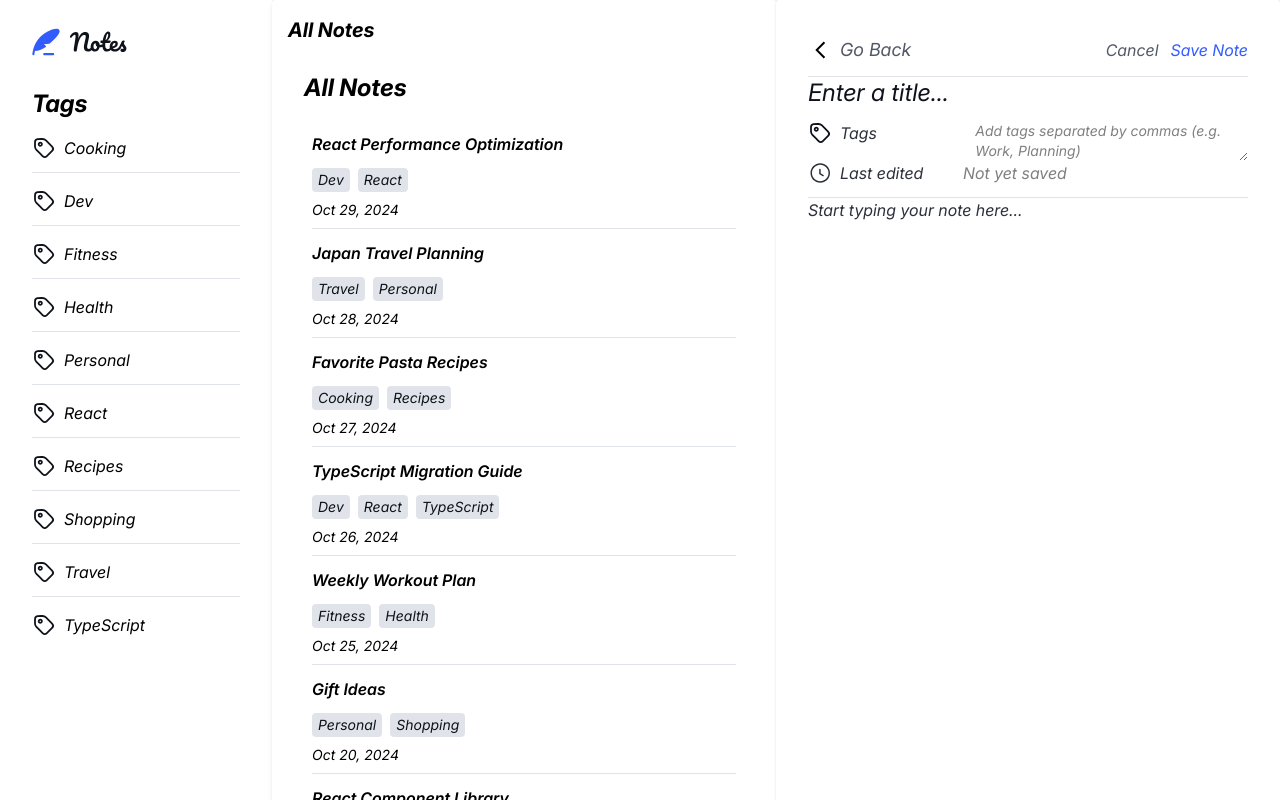
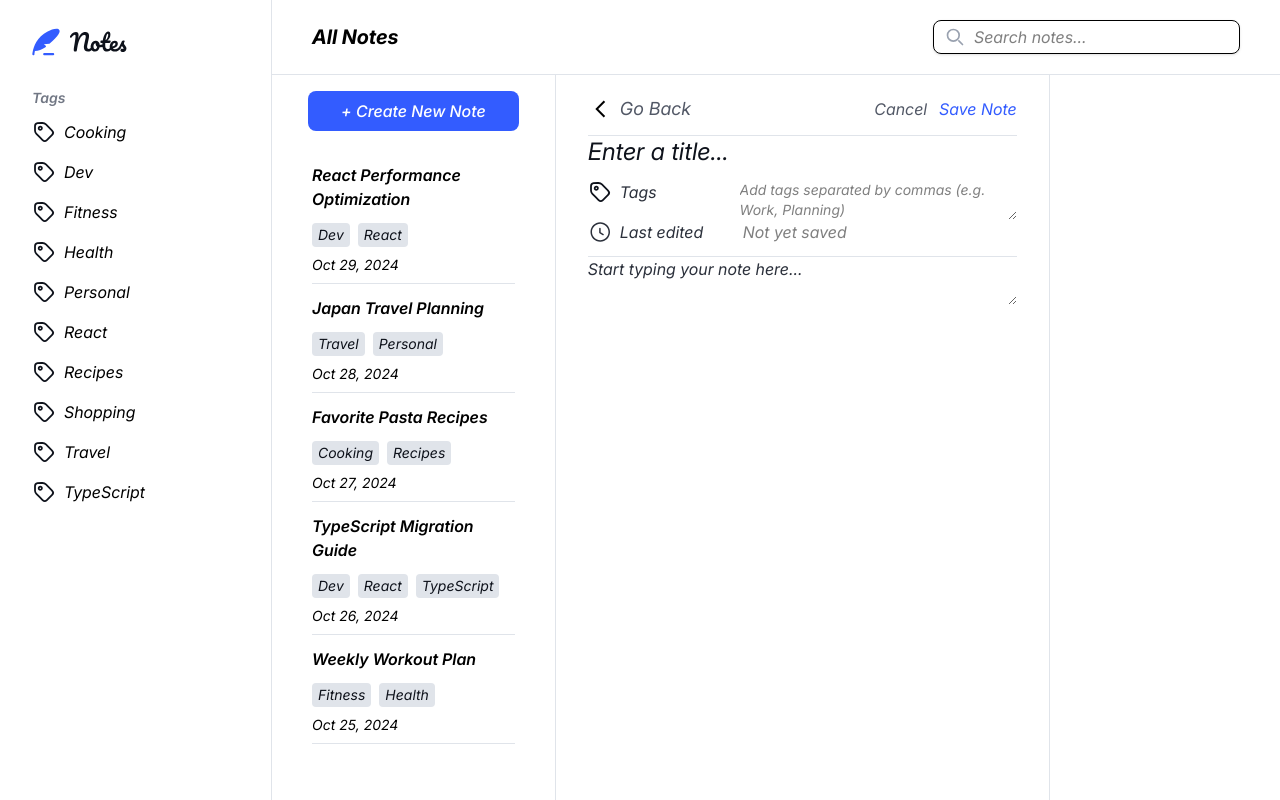
Before and after one commit to Jhill2022/Note-taking-app, a React (Vite) app: page /new in a window 1280 px wide. Shown: the top 800 px of the page. Built offline with nearby package versions, Linux system fonts and the light colour scheme.

Commit message:
some modifications to notes

```diff
--- a/src/AddNote.jsx
+++ b/src/AddNote.jsx
@@ -56,7 +56,7 @@ const AddNote = ({ setNotes}) => {
     <div className="px-4 pt-5">
       <div className="border-b-1 border-[#E0E4EA]">
         <div className="mb-3 flex justify-between ">
-          <div onClick={() => navigate("/")}className="flex text-[#525866] text-lg items-center gap-2" to={"/"}>
+          <div onClick={() => navigate("/")} className="flex text-[#525866] text-lg items-center gap-2">
             <img src="../src/assets/images/icon-arrow-left.svg" alt="" /> Go
             Back
           </div>
@@ -71,7 +71,7 @@ const AddNote = ({ setNotes}) => {
         <input value={title} onChange={(e) => setTitle(e.target.value)} className='text-2xl placeholder-[#0E121B]' type="text" placeholder='Enter a title...'/>
         <div className="border-b-1 border-[#E0E4EA]">
             <div className="flex mt-3 ">
-              <div className="w-[270px]">
+              <div className="w-[235px]">
                 <p className="flex gap-2 text-[#2B303B]">
                   <img src="../src/assets/images/icon-tag.svg" alt="" />
                   Tags
@@ -90,7 +90,7 @@ const AddNote = ({ setNotes}) => {
             </div>
         </div>
       </div>
-      <textarea value={content} onChange={(e) => setContent(e.target.value)}className='w-full min-h-screen placeholder-[#2B303B]' placeholder='Start typing your note here…'></textarea>
+      <textarea value={content} onChange={(e) => setContent(e.target.value)}className='w-full  placeholder-[#2B303B]' placeholder='Start typing your note here…'></textarea>
     </div>
   )
 }
--- a/src/AllNotes.jsx
+++ b/src/AllNotes.jsx
@@ -5,9 +5,9 @@ const AllNotes = ({ notes, setActiveTab }) => {
   return (
     <div>
 
-      <div className="px-4 pt-5">
-        <h1 className="font-bold text-2xl">All Notes</h1>
-        <div className="px-2 pt-4">
+      <div className="px-4 pt-5 ">
+        <h1 className="font-bold text-2xl lg:hidden">All Notes</h1>
+        <div className="px-2 pt-4 lg:pt-0 lg:overflow-y-auto lg:max-h-[calc(100vh-200px)]">
           {notes.map((note, index) => (
             <Link key={index} to={`/note/${note.id}`} onClick={() => setActiveTab(null)}>
               <div className="border-b-1 border-[#E0E4EA] mt-3">
--- a/src/DesktopLayout.jsx
+++ b/src/DesktopLayout.jsx
@@ -15,9 +15,9 @@ export default function DesktopLayout({ notes, setNotes }) {
 
   return (
     <div>
-      <div className="bg-gray-100 flex">
-        <div className="bg-white p-4 w-[272px]">
-          {" "}
+      <div className=" flex min-h-screen">
+        {/* Sidebar */}
+        <div className="bg-white p-4 w-[272px] border-r border-[#E0E4EA]">
           <Logo />
           <NoteTags
             notes={notes}
@@ -25,28 +25,61 @@ export default function DesktopLayout({ notes, setNotes }) {
             setSelectedTag={setSelectedTag}
           />
         </div>
-        <div className="flex-1 bg-white p-4 shadow-md rounded min-h-screen">
+
+        {/* Main Content Area */}
+        <div className="flex-1 flex flex-col">
+          {/* 🔍 Search input above both panels */}
+          <div className="flex justify-between items-center py-5 px-10 border-b border-[#E0E4EA]">
+            <h2 className="text-xl font-bold">
+              {activeTab === "archive"
+                ? "Archive"
+                : selectedTag
+                ? `Notes Tagged: ${selectedTag}`
+                : "All Notes"}
+            </h2>
+            <div className="relative ">
+              <input
+                type="text"
+                placeholder="Search notes..."
+                className="w-full pl-10 pr-4 py-1 border rounded-lg shadow-sm focus:outline-none "
+              />
+              <svg
+                className="absolute left-3 top-1/2 transform -translate-y-1/2 text-gray-400"
+                xmlns="http://www.w3.org/2000/svg"
+                fill="none"
+                viewBox="0 0 24 24"
+                stroke="currentColor"
+                width="20"
+                height="20"
+              >
+                <path
+                  strokeLinecap="round"
+                  strokeLinejoin="round"
+                  strokeWidth={2}
+                  d="M21 21l-4.35-4.35M17 10a7 7 0 11-14 0 7 7 0 0114 0z"
+                />
+              </svg>
+            </div>
+          </div>
+
+          {/* Notes & Routes side-by-side */}
+          <div className="flex">
+            {/* Left: Notes List */}
+            <div className="flex-1 bg-white px-4 pt-4 min-h-screen">
+              <div className="px-5">
+                <button
+                  className="w-full bg-[#335CFF] text-white rounded-[8px] px-4 py-2 font-medium"
+                  onClick={() => navigate("/new")}
+                >
+                  + Create New Note
+                </button>
+              </div>
               {selectedTag ? (
-            // ✅ show filtered tag view
                 <>
-              <button
-                onClick={() => setSelectedTag(null)}
-                className="text-sm text-[#525866] hover:underline flex items-center mb-3"
-              >
-                <img
-                  src="../src/assets/images/icon-arrow-left.svg"
-                  alt=""
-                  className="mr-1"
-                />
-                Go Back
-              </button>
-              <h2 className="text-xl font-semibold mb-2">
-                Notes Tagged:{" "}
-                <span className="text-blue-600">{selectedTag}</span>
-              </h2>
-              <p className="text-sm mb-2">
+                  <p className="text-sm mb-2 mt-2 px-5">
                     All notes with the "{selectedTag}" tag are shown here.
                   </p>
+
                   {notes
                     .filter((note) => note.tags.includes(selectedTag))
                     .map((note) => (
@@ -54,10 +87,9 @@ export default function DesktopLayout({ notes, setNotes }) {
                         key={note.id}
                         onClick={() => {
                           setActiveTab(null);
-                      // 💡 clear selectedTag so the detail view shows up correctly
                           navigate(`/note/${note.id}`);
                         }}
-                    className="block border-b border-[#E0E4EA] py-2 cursor-pointer last:border-b-0"
+                        className="block border-b border-[#E0E4EA] py-2  px-5 cursor-pointer last:border-b-0"
                       >
                         <div className="font-semibold text-[16px]">
                           {note.title}
@@ -73,24 +105,27 @@ export default function DesktopLayout({ notes, setNotes }) {
                           ))}
                         </div>
                         <div className="mt-1 font-normal text-sm text-gray-500">
-                      {new Date(note.lastEdited).toLocaleDateString("en-US", {
+                          {new Date(note.lastEdited).toLocaleDateString(
+                            "en-US",
+                            {
                               year: "numeric",
                               month: "short",
                               day: "numeric",
-                      })}
+                            }
+                          )}
                         </div>
                       </div>
                     ))}
                 </>
               ) : (
-            // ✅ default to All Notes
                 <>
-              <h2 className="text-xl font-bold mb-2">All Notes</h2>
                   <AllNotes notes={notes} setActiveTab={setActiveTab} />
                 </>
               )}
             </div>
-        <div className="flex-1 bg-white p-4 shadow-sm rounded overflow-y-auto">
+
+            {/* Right: Routes */}
+            <div className="flex-2 bg-white px-4 border-l border-[#E0E4EA] overflow-y-auto ">
               <Routes>
                 <Route
                   path="/note/:id"
@@ -103,10 +138,15 @@ export default function DesktopLayout({ notes, setNotes }) {
                 <Route
                   path="*"
                   element={
-                <p className="text-gray-500">Select a note to view details</p>
+                    <p className="text-gray-500">
+                      Select a note to view details
+                    </p>
                   }
                 />
               </Routes>
+            </div>
+            <div className="flex-1 border-l border-[#E0E4EA]"></div>
+          </div>
         </div>
       </div>
     </div>
--- a/src/NoteDetail.jsx
+++ b/src/NoteDetail.jsx
@@ -18,7 +18,7 @@ function NoteDetail({ notes, setNotes }) {
   }
 
   return (
-    <div className="px-4 pt-5">
+    <div className="px-4 pt-3">
       <div className="border-b-1 border-[#E0E4EA] lg:hidden">
         <div className="mb-3 flex justify-between ">
           <div
--- a/src/NoteTags.jsx
+++ b/src/NoteTags.jsx
@@ -6,11 +6,11 @@ const NoteTags = ({ notes, setSelectedTag = () => {} } ) => {
     const navigate = useNavigate()
   return (
     <div className="px-4 pt-5">
-      <h1 className="text-2xl font-bold mb-3">Tags</h1>
+      <h1 className="text-2xl font-bold mb-3 lg:text-sm lg:text-[#717784] lg:font-semibold">Tags</h1>
       {uniqueTags.map((tag, index) => (
         <div
           key={index}
-          className="flex items-center gap-2 mt-4 pb-3 border-b border-[#E0E4EA] last:border-b-0 cursor-pointer hover:text-blue-600"
+          className="flex items-center gap-2 mt-4 pb-3 border-b border-[#E0E4EA] lg:border-b-0 lg:mt-1 last:border-b-0 cursor-pointer hover:text-blue-600"
           onClick={() => {
           setSelectedTag(tag)      // still needed for desktop
       navigate(`/tags/${tag}`);      // ← THIS is the mobile navigation
```
Lines whose indentation alone changed are shown as unchanged.
